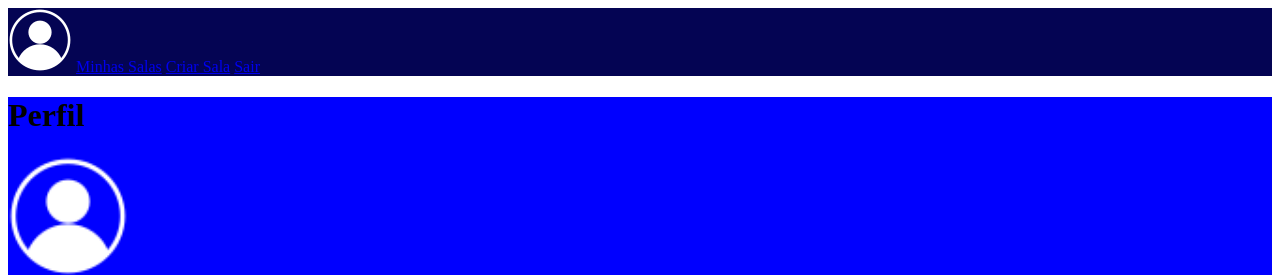
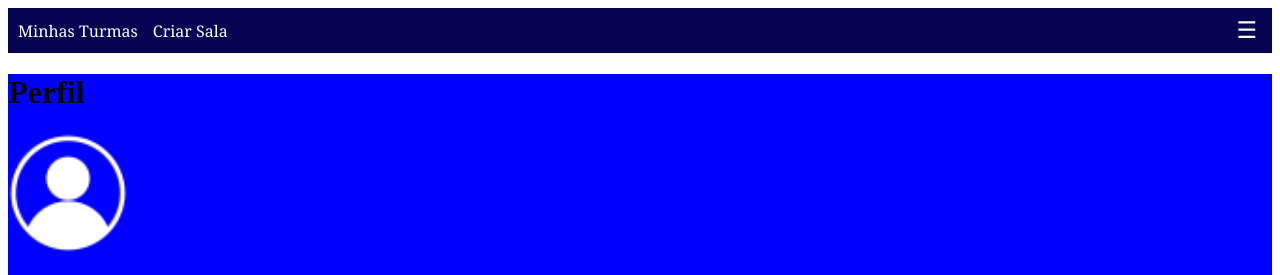
Before and after one commit to isadoravalentinabento/reinoAnimalia, a PHP site: page /Perfil.php in a window 1280 px wide. Shown: the top 275 px of the page. Run offline with PHP 8.4, Linux system fonts and the light colour scheme; the visitor is signed in with stand-in values (Sample User, id 1); data that the repository does not hold is empty.

Commit message:
header personalizado

```diff
--- a/ProfMenu.php
+++ b/ProfMenu.php
@@ -1,17 +1,36 @@
 <!DOCTYPE html>
 <html lang="pt-br">
+
 <head>
     <meta charset="UTF-8">
     <meta name="viewport" content="width=device-width, initial-scale=1.0">
     <title>Document</title>
-    <link rel="stylesheet" href="css/header01.css?v=2">
+
+    <link rel="stylesheet" href="css/header01.css?v=3">
 </head>
+
 <body>
-   <nav>
-    <a href="Perfil.php" class="perfil"><img src="img/icons/user (1).png" alt="perfil"></a>
-    <a href="ProfInicio.php">Minhas Salas</a>
-    <a href="ProfCTurma.php">Criar Sala</a>
-    <a href="index.php">Sair</a>
-   </nav>
+
+    <nav>
+
+
+        <a href="ProfInicio.php">Minhas Turmas</a>
+
+        <a href="ProfCTurma.php">Criar Sala</a>
+
+
+        <div class="menu">
+
+            <button class="menu-botao">☰</button>
+
+            <div class="menu-conteudo">
+                <a href="Perfil.php">Perfil</a>
+                <a href="index.php">Sair</a>
+            </div>
+
+        </div>
+
+    </nav>
+
 </body>
 </html>
--- a/css/header01.css
+++ b/css/header01.css
@@ -1,4 +1,120 @@
-nav{
+nav {
+    height: 45px;
+
     background-color: rgb(4, 4, 83);
-    color: aliceblue;
+
+    display: flex;
+    align-items: center;
+
+    padding: 0 10px;
+
+    box-sizing: border-box;
 }
+
+
+/* LINKS DO HEADER */
+
+nav > a {
+    color: white;
+
+    text-decoration: none;
+
+    font-family: Georgia, "Times New Roman", serif;
+
+    font-size: 16px;
+
+    margin-right: 15px;
+}
+
+nav > a:hover {
+    color: #afe5f3;
+}
+
+
+/* ÍCONE DO PERFIL */
+
+nav .perfil {
+    display: flex;
+    align-items: center;
+
+    margin-right: 8px;
+}
+
+nav .perfil img {
+    width: 27px;
+    height: 27px;
+
+    border-radius: 50%;
+}
+
+
+/* MENU */
+
+.menu {
+    position: relative;
+
+    margin-left: auto;
+}
+
+
+/* BOTÃO ☰ */
+
+.menu-botao {
+    background: none;
+
+    border: none;
+
+    color: white;
+
+    font-size: 23px;
+
+    cursor: pointer;
+
+    padding: 0 5px;
+}
+
+
+/* CAIXINHA DO MENU */
+
+.menu-conteudo {
+    display: none;
+
+    position: absolute;
+
+    right: 0;
+
+    top: 35px;
+
+    width: 130px;
+
+    background-color: rgb(4, 4, 83);
+
+    border-radius: 5px;
+
+    padding: 5px 0;
+
+    box-shadow: 0 3px 8px rgba(0, 0, 0, 0.3);
+
+    z-index: 10;
+}
+.menu-conteudo a {
+    display: block;
+
+    color: white;
+
+    text-decoration: none;
+
+    font-family: Georgia, "Times New Roman", serif;
+
+    font-size: 16px;
+
+    padding: 8px 12px;
+}
+.menu-conteudo a:hover {
+    background-color: #232b69;
+
+    color: #afe5f3;
+}
+.menu:hover .menu-conteudo {
+    display: block;
+}
```
Also changed, not shown: Filo01.php (+28 -8 lines).
